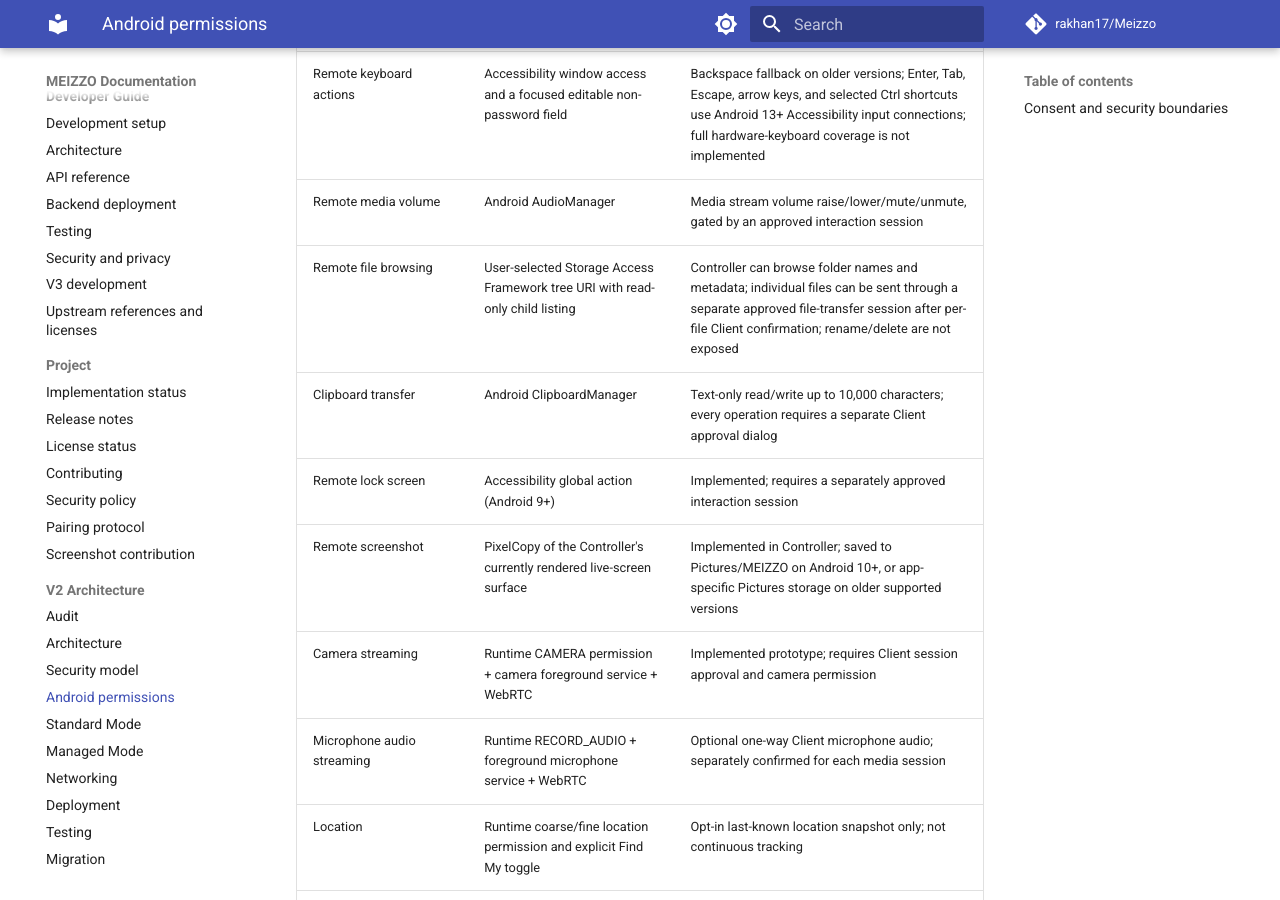
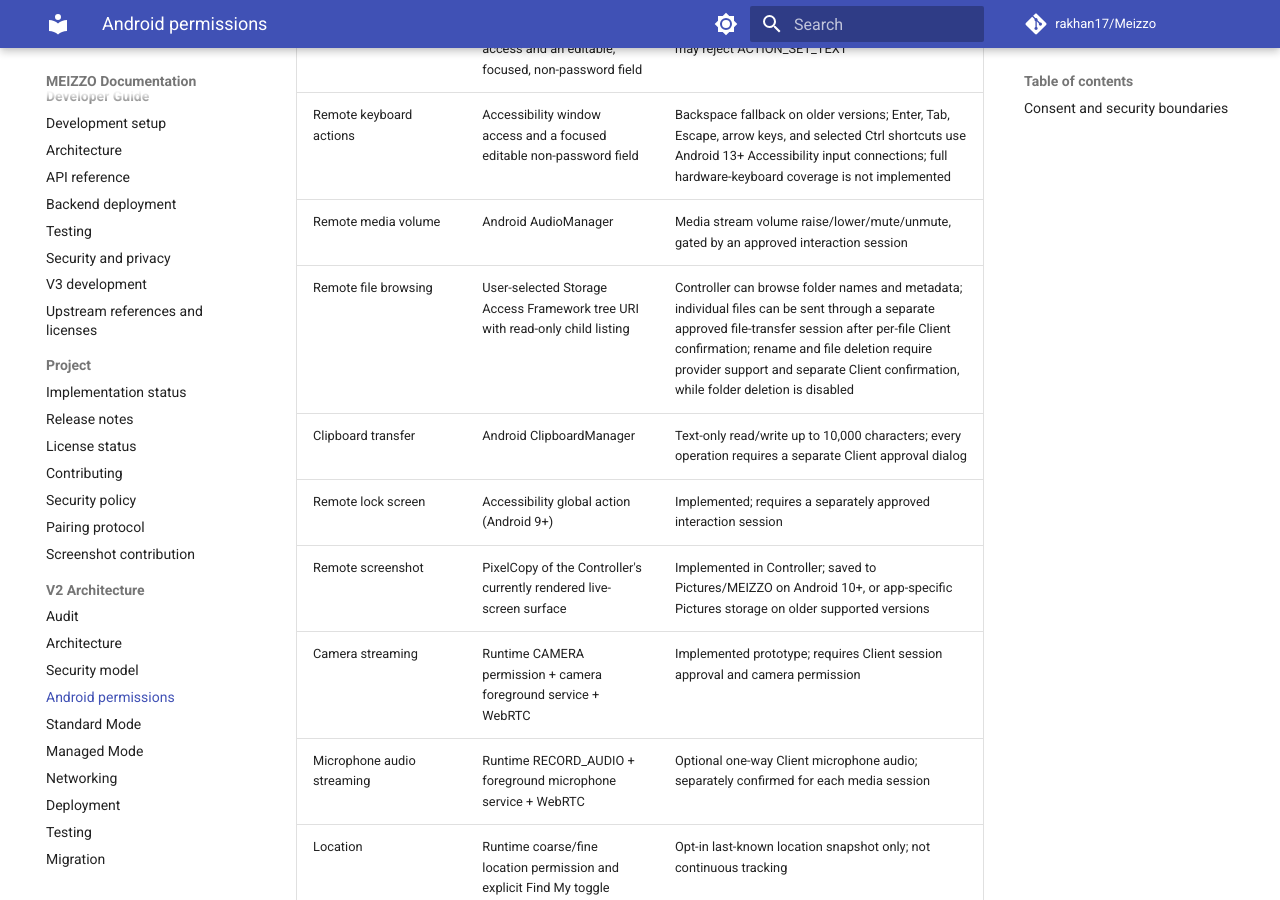
Before and after one commit to rakhan17/Meizzo, an MkDocs documentation site: the page built from docs/v2/android-permissions.md, in a window 1280 px wide and 900 px high, scrolled down 810 px. Built offline with MkDocs 1.6.1 and Material for MkDocs 9.7.7, drawn with Linux system fonts in a browser that asks for light colours; comment, search, counter and statistics services are not loaded.

Commit message:
Clarify remote file mutation consent and folder deletion limits

```diff
--- a/docs/v2/android-permissions.md
+++ b/docs/v2/android-permissions.md
@@ -15,7 +15,7 @@ physical-device and cross-network acceptance work listed in the v3 roadmap.
 | Remote text input | Accessibility window access and an editable, focused, non-password field | Appends up to 2,000 characters; custom editors may reject ACTION_SET_TEXT |
 | Remote keyboard actions | Accessibility window access and a focused editable non-password field | Backspace fallback on older versions; Enter, Tab, Escape, arrow keys, and selected Ctrl shortcuts use Android 13+ Accessibility input connections; full hardware-keyboard coverage is not implemented |
 | Remote media volume | Android AudioManager | Media stream volume raise/lower/mute/unmute, gated by an approved interaction session |
-| Remote file browsing | User-selected Storage Access Framework tree URI with read-only child listing | Controller can browse folder names and metadata; individual files can be sent through a separate approved file-transfer session after per-file Client confirmation; rename/delete are not exposed |
+| Remote file browsing | User-selected Storage Access Framework tree URI with read-only child listing | Controller can browse folder names and metadata; individual files can be sent through a separate approved file-transfer session after per-file Client confirmation; rename and file deletion require provider support and separate Client confirmation, while folder deletion is disabled |
 | Clipboard transfer | Android ClipboardManager | Text-only read/write up to 10,000 characters; every operation requires a separate Client approval dialog |
 | Remote lock screen | Accessibility global action (Android 9+) | Implemented; requires a separately approved interaction session |
 | Remote screenshot | PixelCopy of the Controller's currently rendered live-screen surface | Implemented in Controller; saved to Pictures/MEIZZO on Android 10+, or app-specific Pictures storage on older supported versions |
```
